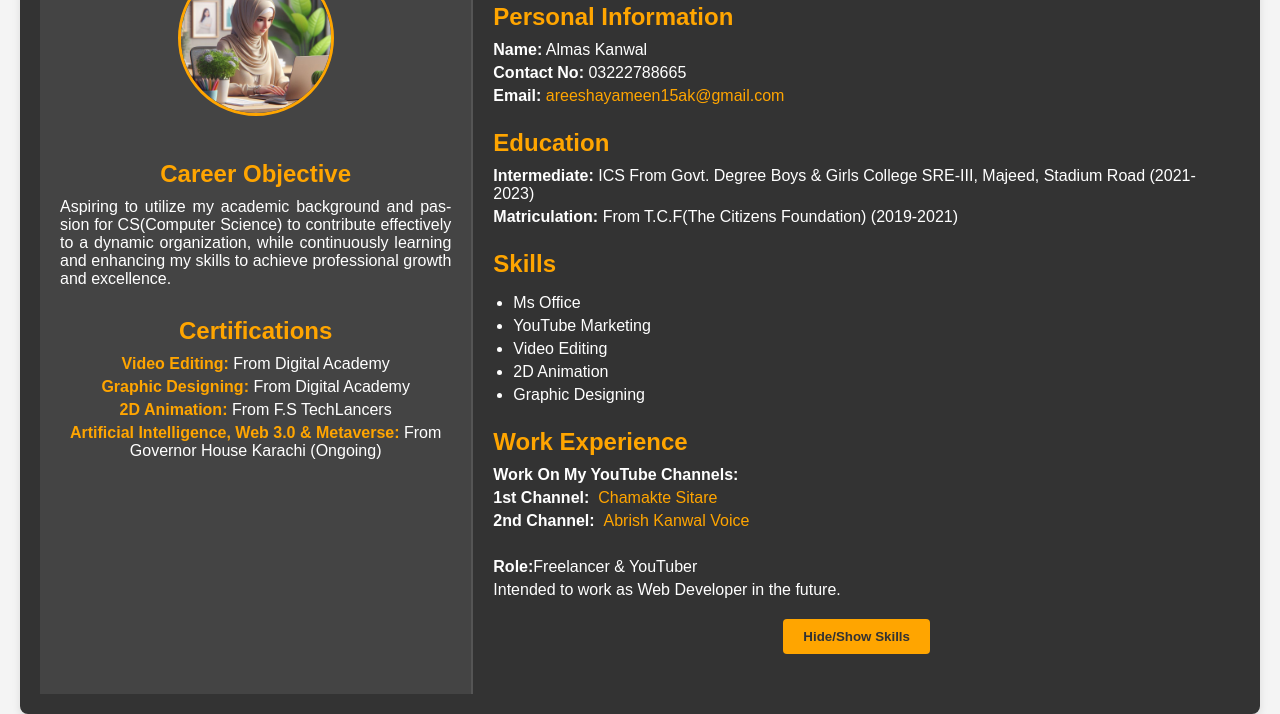
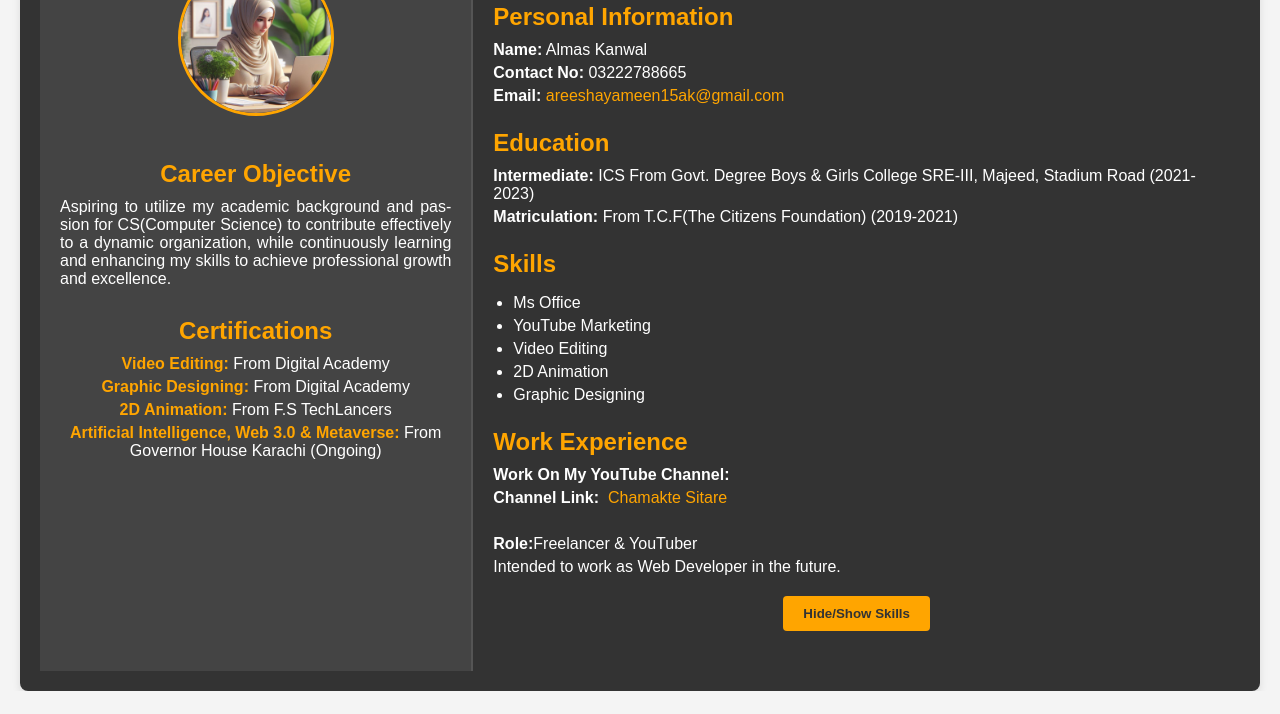
Before and after one commit to AlmasKanwal/Hackathon-Milestones, a plain HTML site: page milestone 1-2/index.html in a window 1280 px wide. Shown: the part 119-833 px from the top of the page. After the commit the page ends 810 px from the top, so only its background shows below. Drawn offline with Linux system fonts and the light colour scheme.

Commit message:
Update index.html

```diff
--- a/milestone 1-2/index.html
+++ b/milestone 1-2/index.html
@@ -77,16 +77,11 @@
         <section id="work-experience">
           <h3>Work Experience</h3>
           <p>
-            <b>Work On My YouTube Channels:</b>
-            <p><b>1st Channel:</b><a
+            <b>Work On My YouTube Channel:</b>
+            <p><b>Channel Link:</b><a
               href="https://www.youtube.com/channel/UCu2rw6nY5yFxZzNzJVDW81Q"
               target="_blank"
               > &nbsp;Chamakte Sitare</a
-            ></p>
-            <p><b>2nd Channel:</b><a
-              href="https://www.youtube.com/channel/UC7eDrrXaLoYW8sFES9q2jcg"
-              target="_blank"
-              > &nbsp;Abrish Kanwal Voice</a
             ></p>
           </p><br>
           <p><b>Role:</b>Freelancer & YouTuber</p>
```
